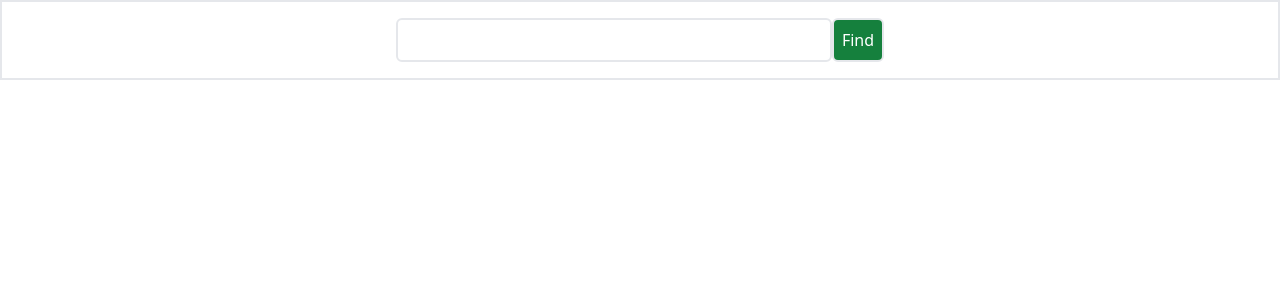
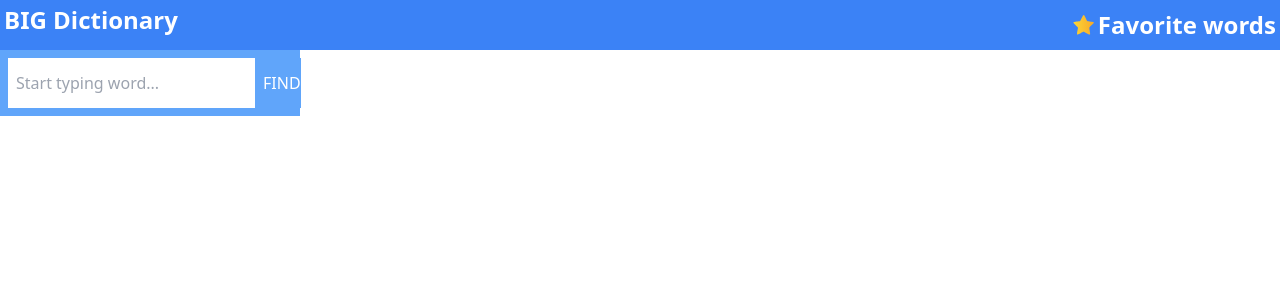
Before and after one commit to chainsawfish/dictionary-app, a React (Vite) app in the folder frontend/: page / in a window 1280 px wide. Shown: the top 300 px of the page. Built offline with nearby package versions, Linux system fonts and the light colour scheme.

Commit message:
feat add styles

```diff
--- a/frontend/src/components/Results.tsx
+++ b/frontend/src/components/Results.tsx
@@ -1,7 +1,6 @@
 import React from 'react'
 import Word from "./Word";
 import {nanoid} from "@reduxjs/toolkit";
-import {sortWords} from "../utils/sortWords";
 
 interface IResultsProps {
     words: string[] | any
@@ -30,7 +29,7 @@ const Results = ({words}: IResultsProps) => {
                 })
             }
         }
-        return sortWords(arr);
+        return arr;
     }
 
 
--- a/frontend/src/components/Word.tsx
+++ b/frontend/src/components/Word.tsx
@@ -1,5 +1,4 @@
 import React from 'react';
-// @ts-ignore
 import starBw from "../assets/star-bw.svg"
 
 interface IWordProps {
@@ -10,12 +9,12 @@ interface IWordProps {
 }
 const Word = ({wordText, wordType, definition, detailed}: IWordProps) => {
     return (
-        <div className="flex gap-3 p-1 items-baseline">
-            <span className="text-2xl">{wordText}</span>
+        <div className="flex gap-4 p-2 items-baseline bg-amber-50 border-2 m-2">
+            <span className="font-bold w-[200px]">{wordText}</span>
             {detailed && <>
                 <span className="italic">{wordType}</span>
-                <span>{definition}</span>
-                <span><img src={starBw} width="20px" alt="star-black-white"/> </span>
+                <span className="w-full">{definition}</span>
+                <span className="w-[30px]"><img src={starBw}  alt="star-black-white"/> </span>
             </>
             }
         </div>
--- /dev/null
+++ b/frontend/src/index.d.ts
@@ -0,0 +1,3 @@
+declare module '*.jpg';
+declare module '*.png';
+declare module '*.svg';
--- a/frontend/src/pages/Home.tsx
+++ b/frontend/src/pages/Home.tsx
@@ -4,6 +4,8 @@ import {ThunkDispatch} from "@reduxjs/toolkit";
 import {debounce} from "../utils/debounce";
 import {fetchWord} from "../store/slices/wordSlice";
 import Results from "../components/Results";
+import starYellow from "../assets/star-yellow.svg";
+
 
 const Home = () => {
     const [text, setText] = useState<string>("");
@@ -11,14 +13,14 @@ const Home = () => {
     const dispatch = useDispatch<ThunkDispatch<any, any, any>>();
 
     const handleTextChange = (e) => {
-        setText(e.target.value)
-    }
+        setText(e.target.value);
+    };
 
     const handleDebounce = debounce(() => {
         if (text.length > 0) {
-            dispatch(fetchWord(text))
+            dispatch(fetchWord(text));
         }
-    }, 500)
+    }, 500);
 
     const onButtonClick = (e) => {
         e.preventDefault();
@@ -29,21 +31,31 @@ const Home = () => {
 
     return (
         <>
-            <div className="w-{600px} border-2">
 
-                <form onSubmit={onButtonClick} className="flex justify-center m-4">
-                    <input type="text" onChange={handleTextChange} onKeyUp={handleDebounce}
-                           className="border-2 rounded-md text-3xl"/>
-                    <button type="submit" className="border-2 p-2 bg-green-700 text-white rounded-md ">Find</button>
+            <div
+                className="flex col p-1 w-full justify-between align-middle h-[50px] bg-blue-500 text-2xl font-semibold text-white">
+                <div>BIG Dictionary</div>
+                <div className="flex col items-center">
+                    <img src={starYellow} alt="starred" className=" p-1" width="30px"/>
+                    <span>Favorite words</span>
+                </div>
+            </div>
+
+            <div className="flex row w-full ">
+                <form onSubmit={onButtonClick} className="flex col items-baseline w-[300px] bg-blue-400" >
+                    <input type="text" onChange={handleTextChange} placeholder="Start typing word..."
+                           onKeyUp={handleDebounce}
+                           className="h-[50px] m-2 p-2 flex row justify-center"/>
+                    <button type="submit" className="bg-blue-400 h-[50px] w-[60px] text-white">FIND</button>
                 </form>
-
-                <div className="flex-col mx-auto w-fit">
+                <div className="mx-auto p-2 w-screen">
                     <Results words={result}/>
                 </div>
+            </div>
 
-            </div>
+
         </>
     );
-}
+};
 
 export default Home;
```
Also changed, not shown: frontend/src/assets/find.png (added).
